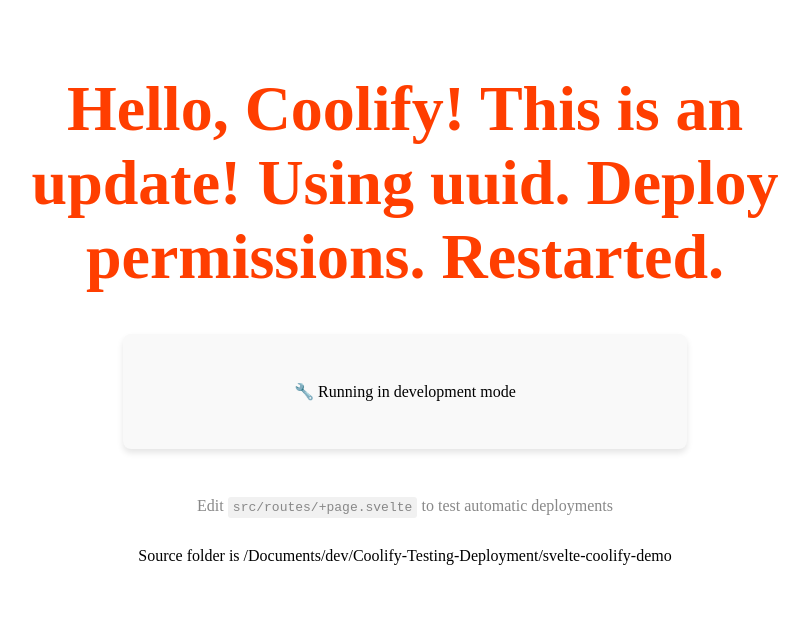
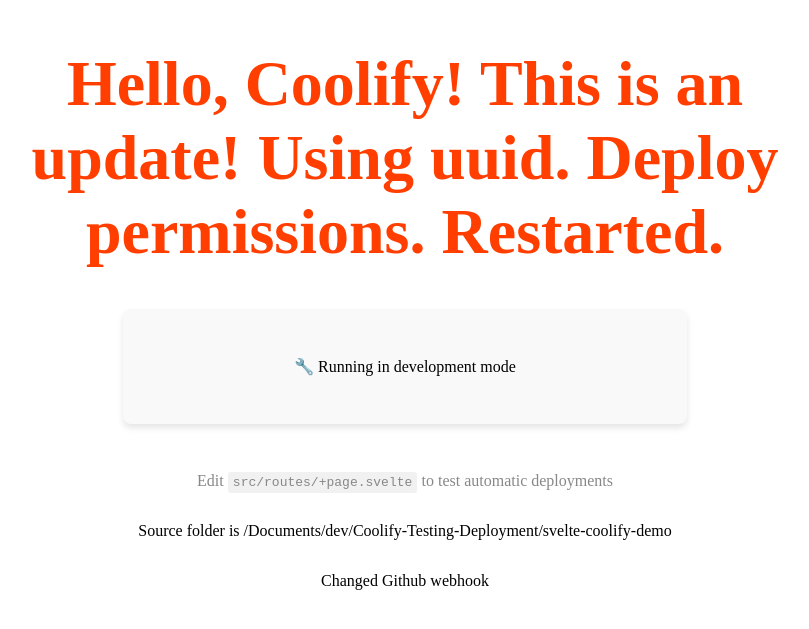
Before and after one commit to antburnett/svelte-coolify-demo, a SvelteKit app: page / in a window 1280 px wide. Shown: the part 119-748 px from the top of the page, without its empty margins (235-1044 px from the left). Built offline with nearby package versions, Linux system fonts and the light colour scheme.

Commit message:
Changed webhook

```diff
--- a/src/routes/+page.svelte
+++ b/src/routes/+page.svelte
@@ -27,6 +27,7 @@
 	  Edit <code>src/routes/+page.svelte</code> to test automatic deployments
 	</p>
 	<p>Source folder is /Documents/dev/Coolify-Testing-Deployment/svelte-coolify-demo</p>
+	<p>Changed Github webhook</p>
   </main>
 
   <style>
```
